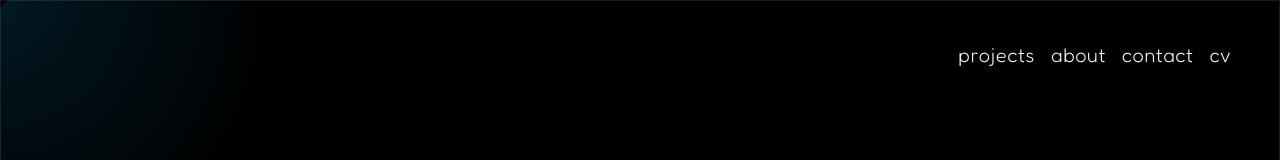
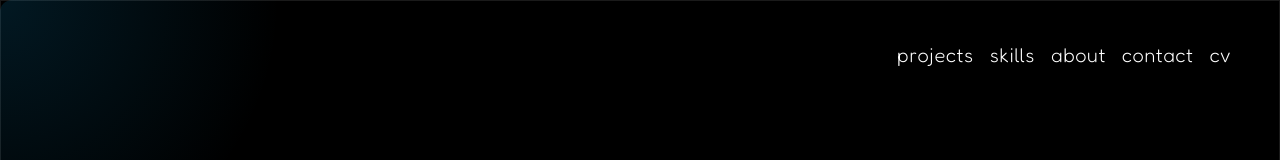
Before and after one commit to HannahThor/portfolio, a Next.js app: page / in a window 1280 px wide. Shown: the top 160 px of the page. Built offline with nearby package versions, Linux system fonts and the light colour scheme.

Commit message:
skills in nav

```diff
--- a/src/components/Nav.tsx
+++ b/src/components/Nav.tsx
@@ -11,6 +11,13 @@ export default function Nav() {
         href="/#projects"
       >
         projects
+      </a>
+      <a
+        className="cursor-pointer highlight hover:font-semibold tracking-wide hover:tracking-normal  mx-2"
+        aria-label="skills"
+        href="/#skills"
+      >
+        skills
       </a>
       <a
         className="cursor-pointer highlight hover:font-semibold  tracking-wide hover:tracking-normal  mx-2"
```
